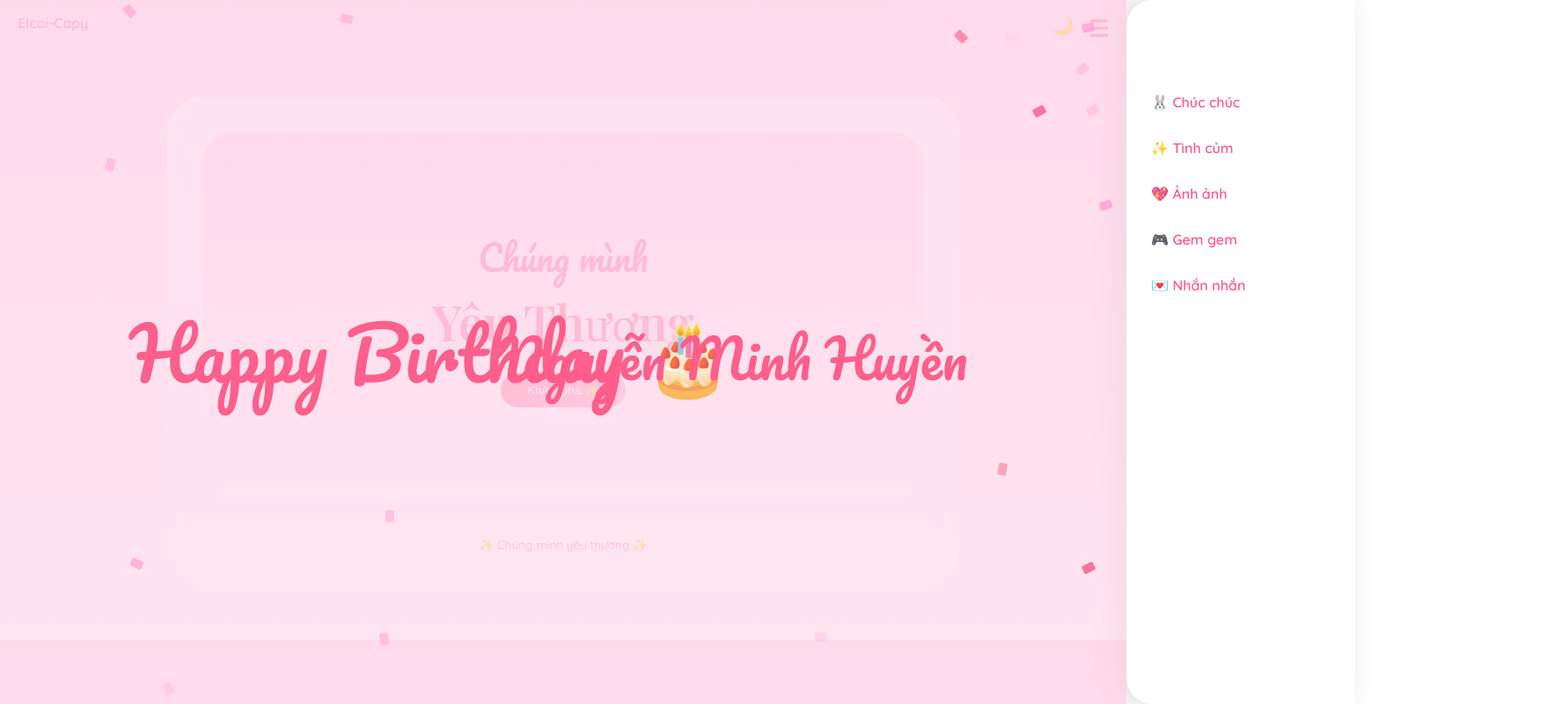
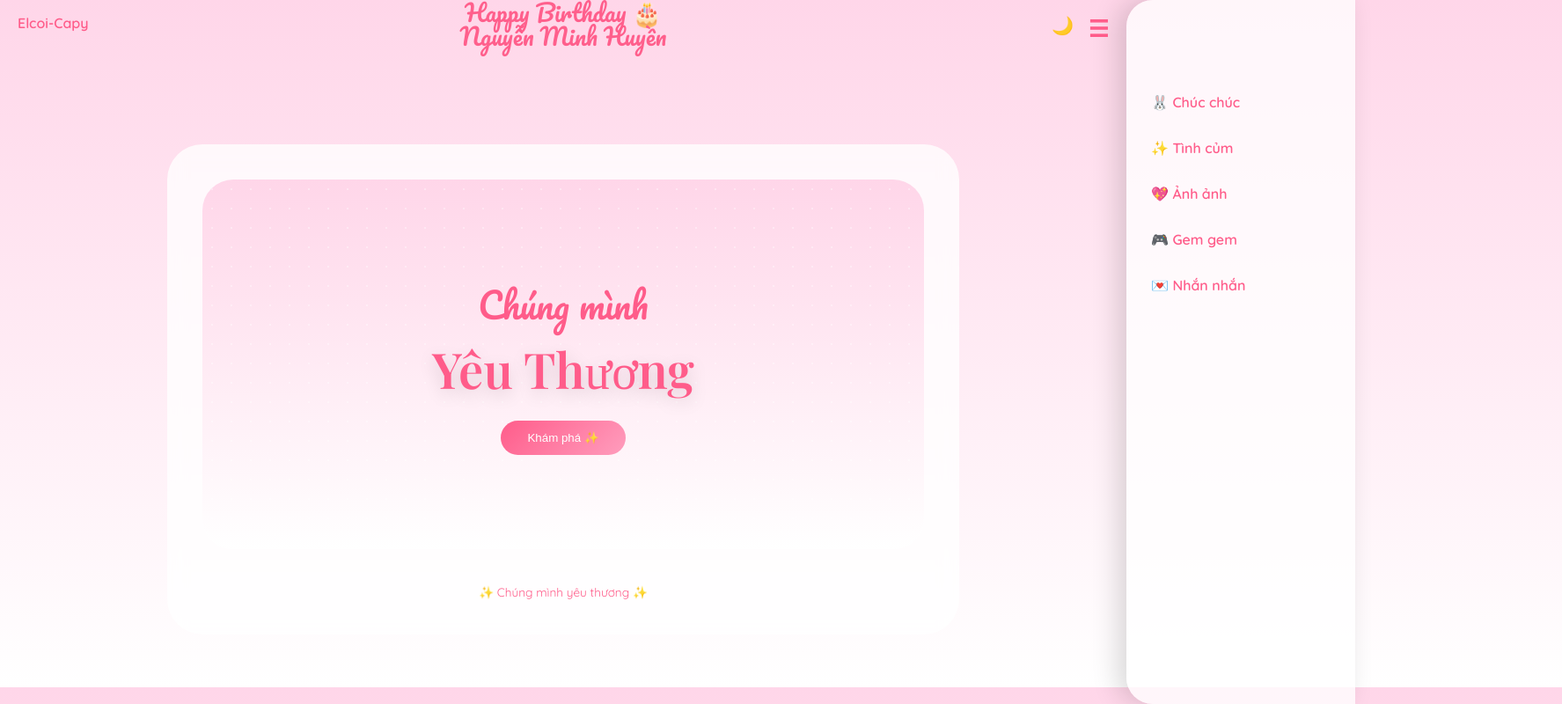
Before and after one commit to elcoicapy/elcoicapy.github.io, a plain HTML site: page index.html in a window 1280 px wide. Shown: the whole page at 88% size, 1775 px wide, since content can reach past the window. Drawn offline with nearby package versions, Linux system fonts and the light colour scheme.

Commit message:
Update index.html

```diff
--- a/index.html
+++ b/index.html
@@ -302,11 +302,11 @@ body.night .hb-text{
 
 <body>
    <!-- 🎉 HAPPY BIRTHDAY -->
-<div class="hb-overlay" id="hb">
- <div class="hb-text line1">Happy Birthday 🎂</div>
-<div class="hb-text line2">Nguyễn Minh Huyền</div>
-  <div class="confetti"></div>
+<div class="hb-wrapper">
+  <div class="hb-text hb-title">Happy Birthday 🎂</div>
+  <div class="hb-text hb-name">Nguyễn Minh Huyền</div>
 </div>
+
 
 <div class="home-btn" onclick="goHome()">Elcoi-Capy</div>
 <div class="menu-btn" onclick="toggleMenu()">☰</div>
```
